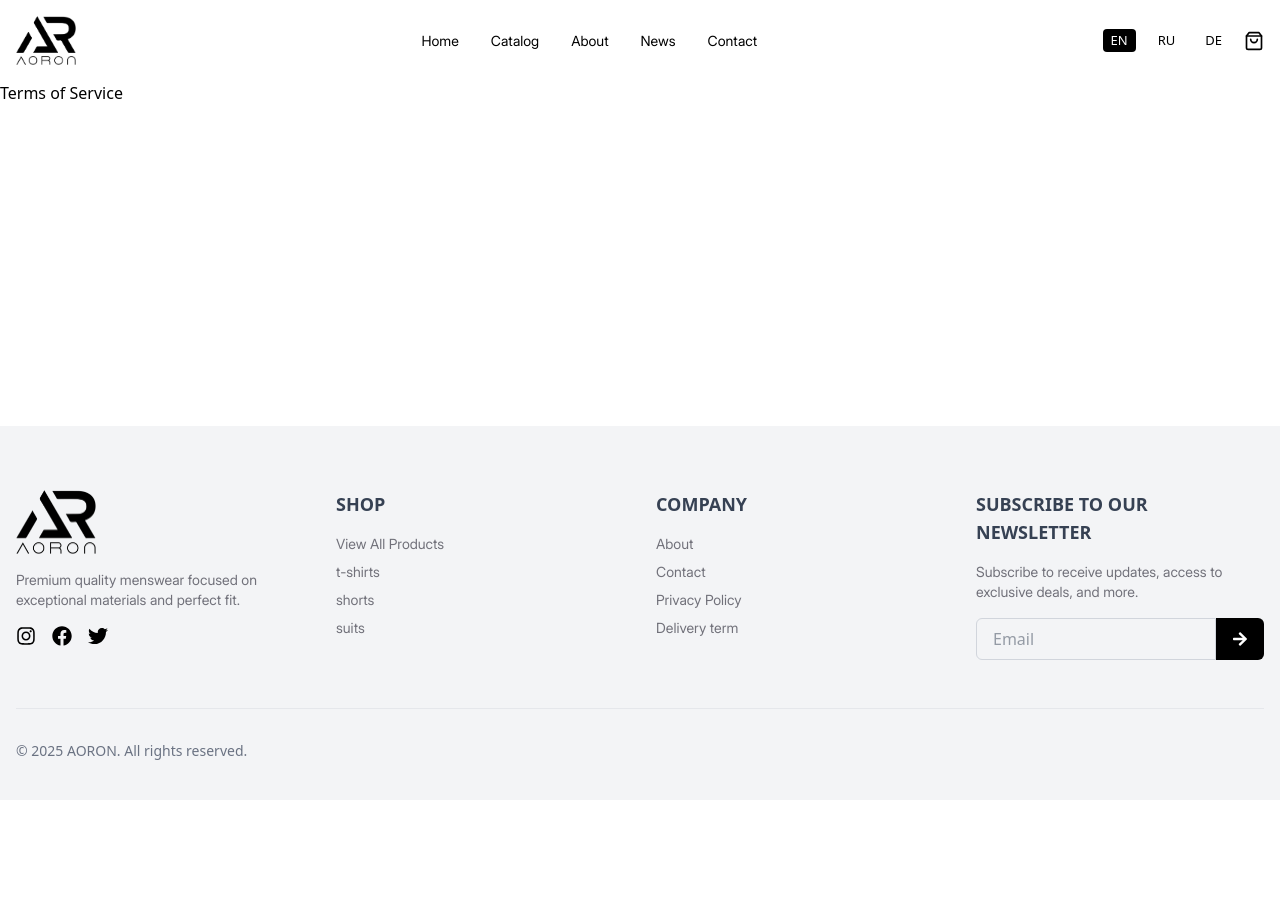
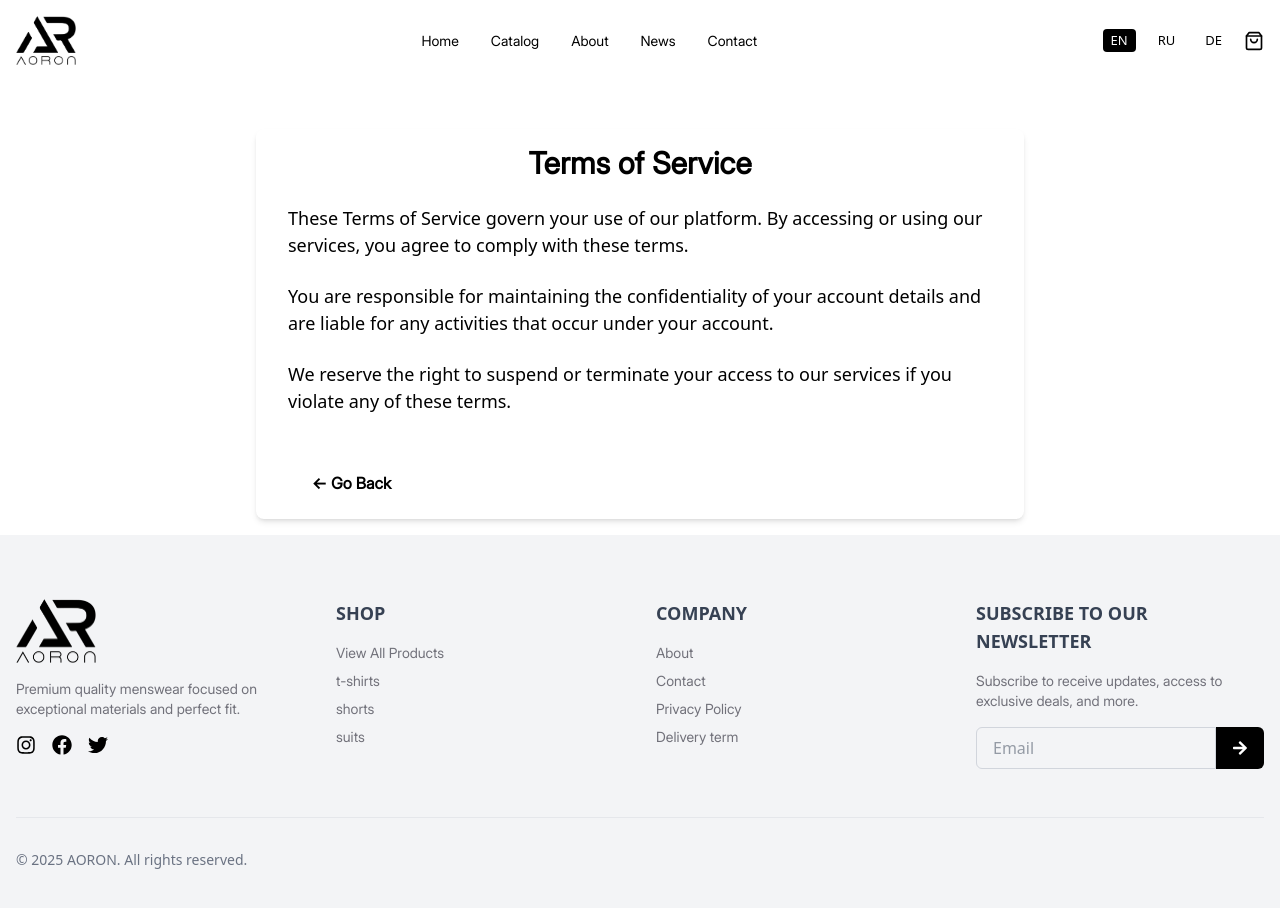
Before and after one commit to Fayziyev2218/Aoron, a React (Vite) app: page /terms in a window 1280 px wide. Before the commit the page ends 800 px from the top, so only its background shows below. Built offline with nearby package versions, Linux system fonts and the light colour scheme.

Commit message:
add Terms of Service page

```diff
--- /dev/null
+++ b/src/components/GoBackButton.jsx
@@ -0,0 +1,18 @@
+
+
+import { useNavigate } from 'react-router-dom';
+
+const GoBackButton = () => {
+  const navigate = useNavigate();
+
+  return (
+    <button
+      onClick={() => navigate(-1)}
+      className="mt-6 py-2 px-6 text-black rounded-lg text-[16px] font-semibold font-inter"
+    >
+      ← Go Back
+    </button>
+  );
+};
+
+export default GoBackButton;
--- a/src/pages/TermsOfService/TermsOfService.jsx
+++ b/src/pages/TermsOfService/TermsOfService.jsx
@@ -1,10 +1,22 @@
+import GoBackButton from "../../components/GoBackButton";
 
-
-
-export default function TermsOfService(){
-    return(
-        <div>
-            Terms of Service
-        </div>
-    )
+export default function TermsOfService() {
+  return (
+    <div className="px-[16px]">
+      <div className="px-8 py-4 mb-4 mt-12 bg-white rounded-lg shadow-md max-w-3xl mx-auto">
+        <h2 className="text-3xl font-semibold font-inter text-center mb-6">Terms of Service</h2>
+        <p className="text-[18px] font-normal text-left mb-6">
+          These Terms of Service govern your use of our platform. By accessing
+          or using our services, you agree to comply with these terms.
+        </p>
+        <p className="text-[18px] font-normal text-left mb-6">
+         You are responsible for maintaining the confidentiality of your account details and are liable for any activities that occur under your account.
+        </p>
+        <p className="text-[18px] font-normal text-left mb-6">
+          We reserve the right to suspend or terminate your access to our services if you violate any of these terms.
+        </p>
+        <GoBackButton/>
+      </div>
+    </div>
+  );
 }
```
